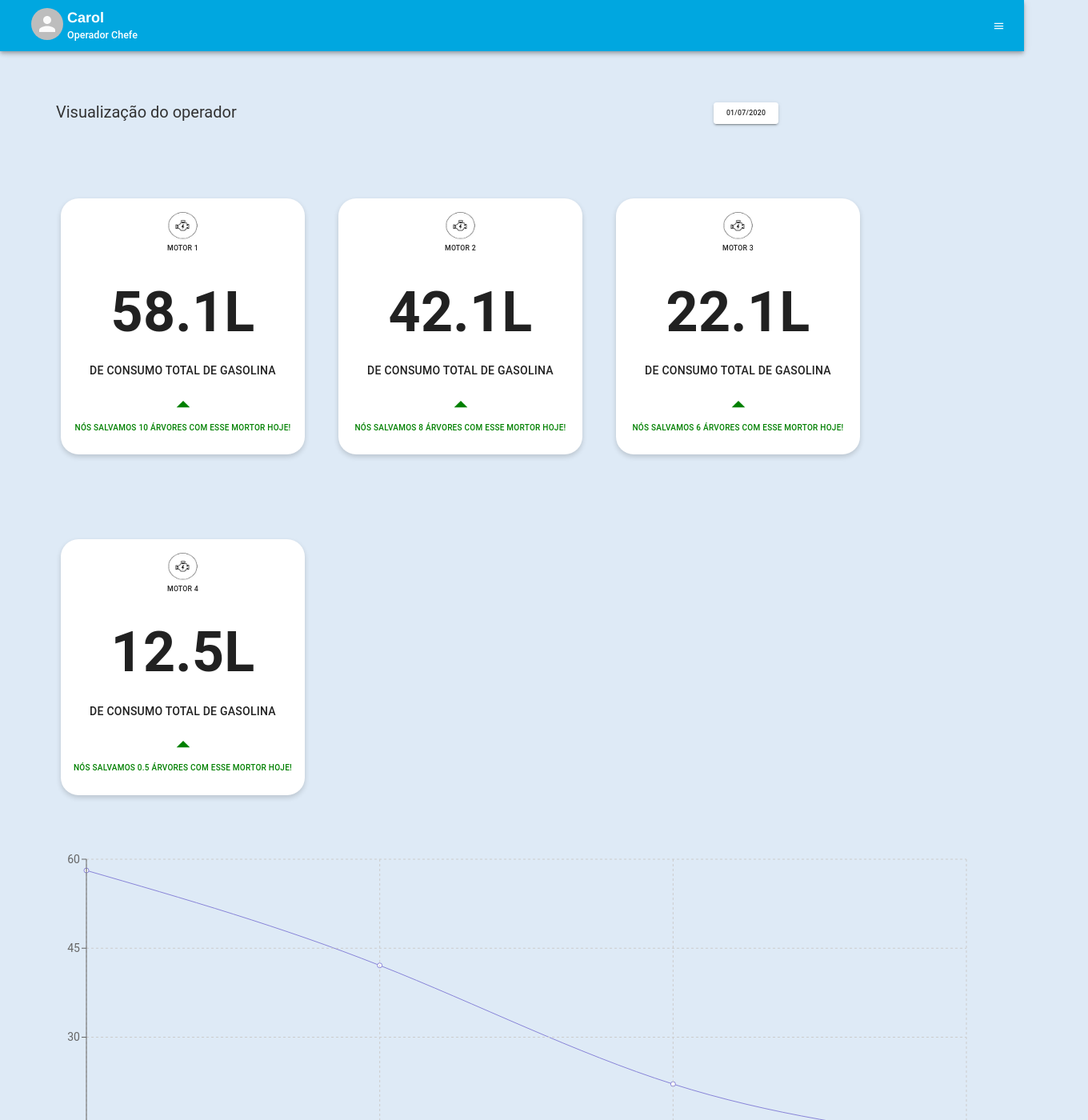
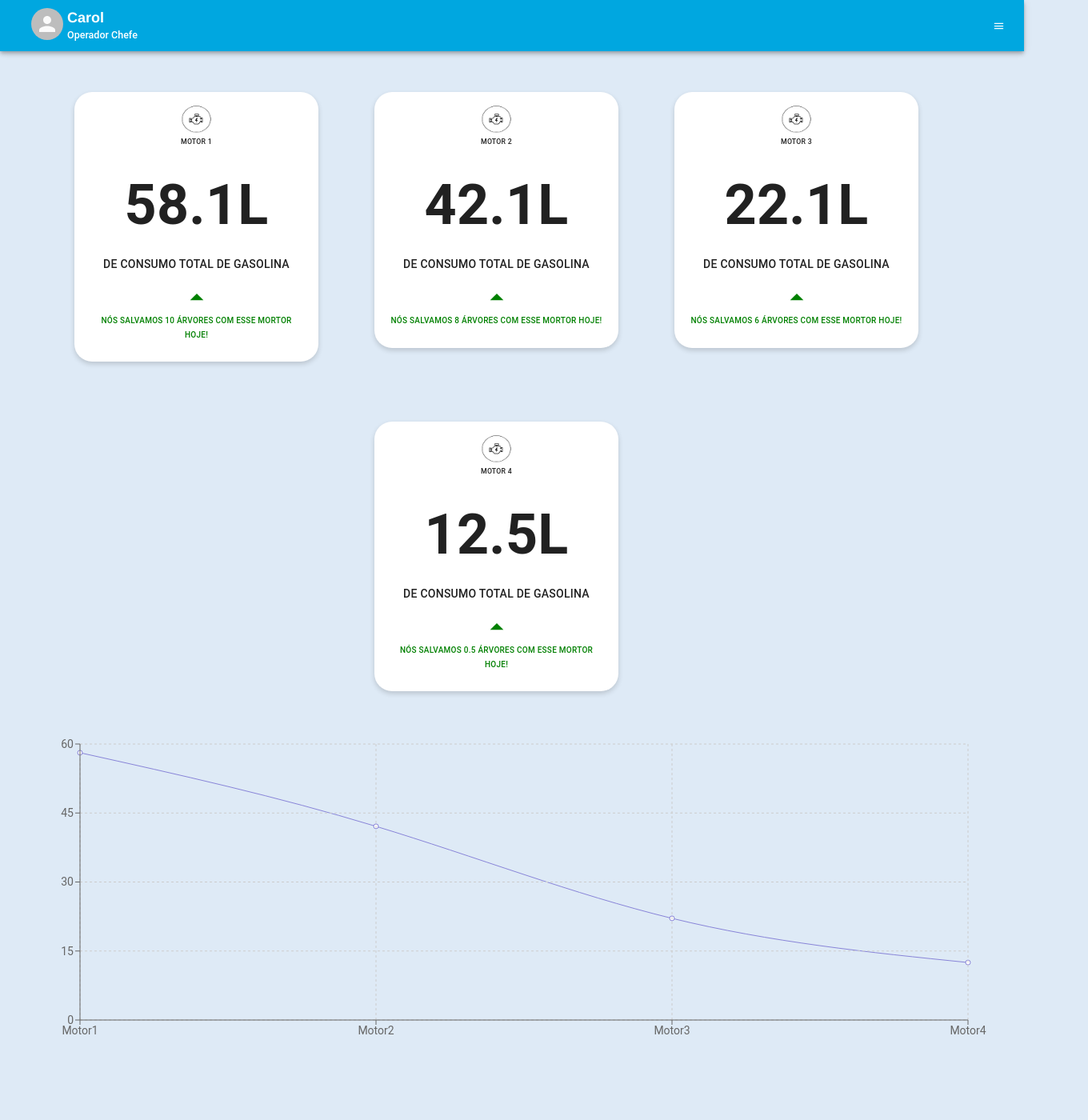
Before and after one commit to henriquepe/hacka-project, a React (Create React App) app: page /dashboard in a window 1280 px wide. Shown: the top 1400 px of the page at 80% size, 1360 px wide, since content can reach past the window. After the commit the page ends 1313 px from the top, so only its background shows below. Built offline with nearby package versions, Linux system fonts and the light colour scheme.

Commit message:
Screen responsitivy. Other features

```diff
--- a/src/features/dashboard/Dashboard.css
+++ b/src/features/dashboard/Dashboard.css
@@ -6,3 +6,42 @@
     display: flex;
     justify-content: center;
 }
+
+#description-app {
+  text-align: center;
+  text-transform: uppercase;
+  font-weight: bold;
+}
+
+
+
+
+
+
+
+
+@media screen and (max-width: 1300px) {
+  .col-md-3 {
+    width: 30%;
+    padding-left: 70px;
+  }
+}
+
+@media screen and (max-width: 1100px) {
+  .col-md-3 {
+    width: 40%;
+  }
+}
+
+@media screen and (max-width: 829px) {
+  .col-md-3 {
+    width: 100%;
+  }
+}
+
+@media screen and (max-width: 1205px) {
+  .graph {
+    display: none;
+
+  }
+}
--- a/src/features/dashboard/Dashboard.js
+++ b/src/features/dashboard/Dashboard.js
@@ -1,12 +1,12 @@
 import React from 'react';
 import { LineChart, Line, CartesianGrid, XAxis, YAxis } from 'recharts';
 import { Button } from '@material-ui/core';
-import { Link } from 'react-router-dom';
+// import { Link } from 'react-router-dom';
 
 import ArrowDropUpIcon from '@material-ui/icons/ArrowDropUp';
 import Menu from '../../shared/components/menu/Menu';
 
-import DateButton from './components/dateButton/dateButton';
+// import DateButton from './components/dateButton/dateButton';
 import MotorContainer from './components/motorContainer/motorContainer';
 
 import './Dashboard.css';
@@ -22,20 +22,15 @@ const dashboard = () => {
   return (
     <>
       <Menu />
-      <div style={{ marginTop: 80 }} className="container">
-        <div style={{ marginBottom: 40 }} className="row">
+      <div style={{ marginTop: 20 }} className="container-fluid">
+        <div className="row">
           <div className="col-12">
-            <div className="col-md-6 textHeaderOperator">
-              Visualização do operador
-            </div>
-            <div className="col-md-6">
-              <DateButton />
-            </div>
+            <div className="col-sm-7 col-md-7 col-lg-7" />
           </div>
         </div>
         <div className="container-fluid componentAlign">
           <div className="row ">
-            <div className="btn col-1">
+            <div className="motors col-sm-3 col-md-3 col-lg-3">
               <Button>
                 <MotorContainer
                   motorName="Motor 1"
@@ -51,7 +46,7 @@ const dashboard = () => {
               </Button>
             </div>
 
-            <div className="btn col-1">
+            <div className="col-sm-3 col-md-3 col-lg-3">
               <Button>
                 <MotorContainer
                   motorName="Motor 2"
@@ -67,7 +62,7 @@ const dashboard = () => {
               </Button>
             </div>
 
-            <div className="btn col-1">
+            <div className="col-sm-3 col-md-3 col-lg-3">
               <Button>
                 <MotorContainer
                   motorName="Motor 3"
@@ -83,7 +78,7 @@ const dashboard = () => {
               </Button>
             </div>
 
-            <div className="btn col-1">
+            <div className="col-sm-3 col-md-3 col-lg-3">
               <Button>
                 <MotorContainer
                   motorName="Motor 4"
@@ -98,14 +93,17 @@ const dashboard = () => {
                 />
               </Button>
             </div>
-            <div className="container">
-              <div className="row">
-                <div className="btn col-sm-12 col-md-12 col-lg-12">
+          </div>
+        </div>
+      </div>
+      <div className="graph container">
+        <div className="graph row">
+          <div className="graph col-sm-12 col-md-12 col-lg-12">
             <LineChart
-                    width={1200}
-                    height={500}
+              width={1290}
+              height={400}
               data={data}
-                    margin={{ top: 20, right: 60, bottom: 5, left: -20 }}
+              margin={{ top: 20, right: 150, bottom: 5, left: -30 }}
             >
               <Line type="natural" dataKey="uv" stroke="#8884d8" />
               <CartesianGrid stroke="#ccc" strokeDasharray="3 3 " />
@@ -115,9 +113,6 @@ const dashboard = () => {
           </div>
         </div>
       </div>
-          </div>
-        </div>
-      </div>
     </>
   );
 };
--- a/src/features/login/Login.css
+++ b/src/features/login/Login.css
@@ -29,7 +29,6 @@
   margin-top: 20px;
   font-size: 14px;
   color: #fff;
-  text-decoration: none !important;
   background: #00a7e0 !important;
 }
 
```
Also changed, not shown: src/pages/motors/Motor.js (added, +8 -0 lines). Lines whose indentation alone changed are shown as unchanged.
